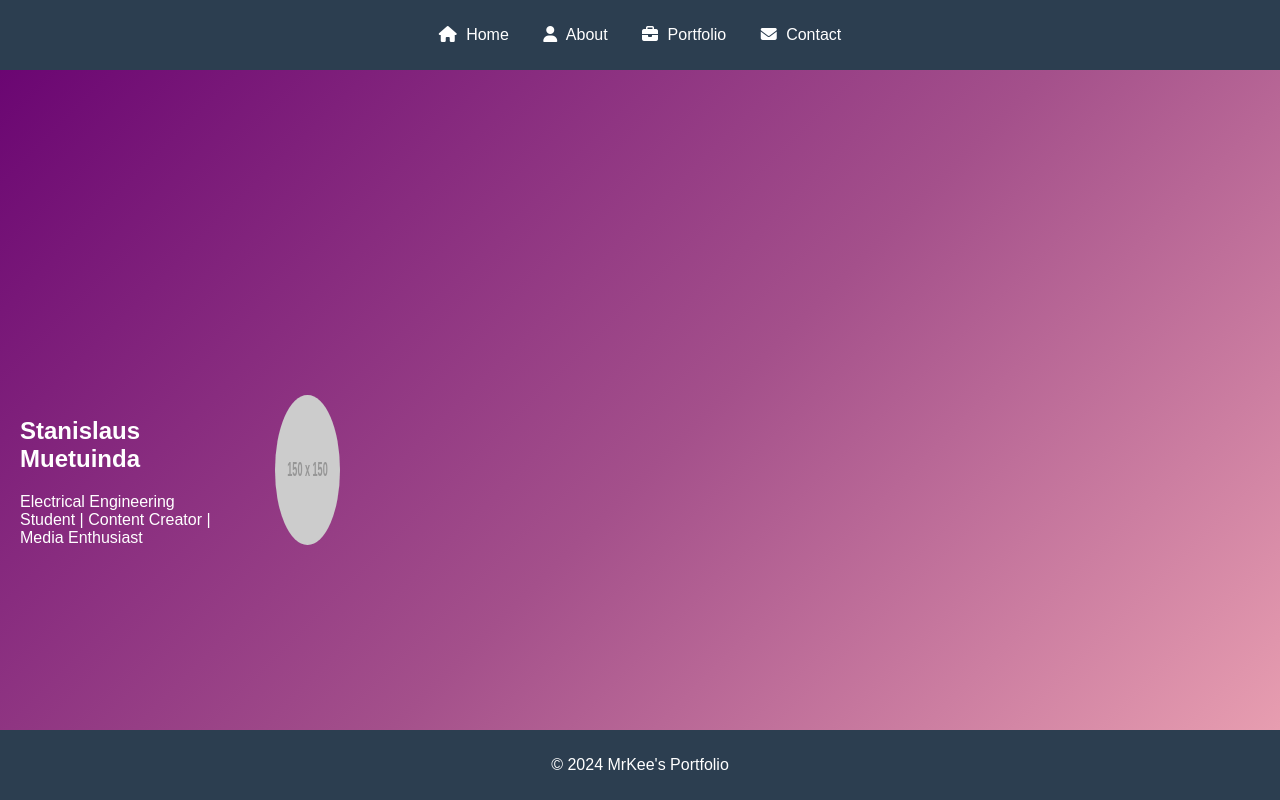
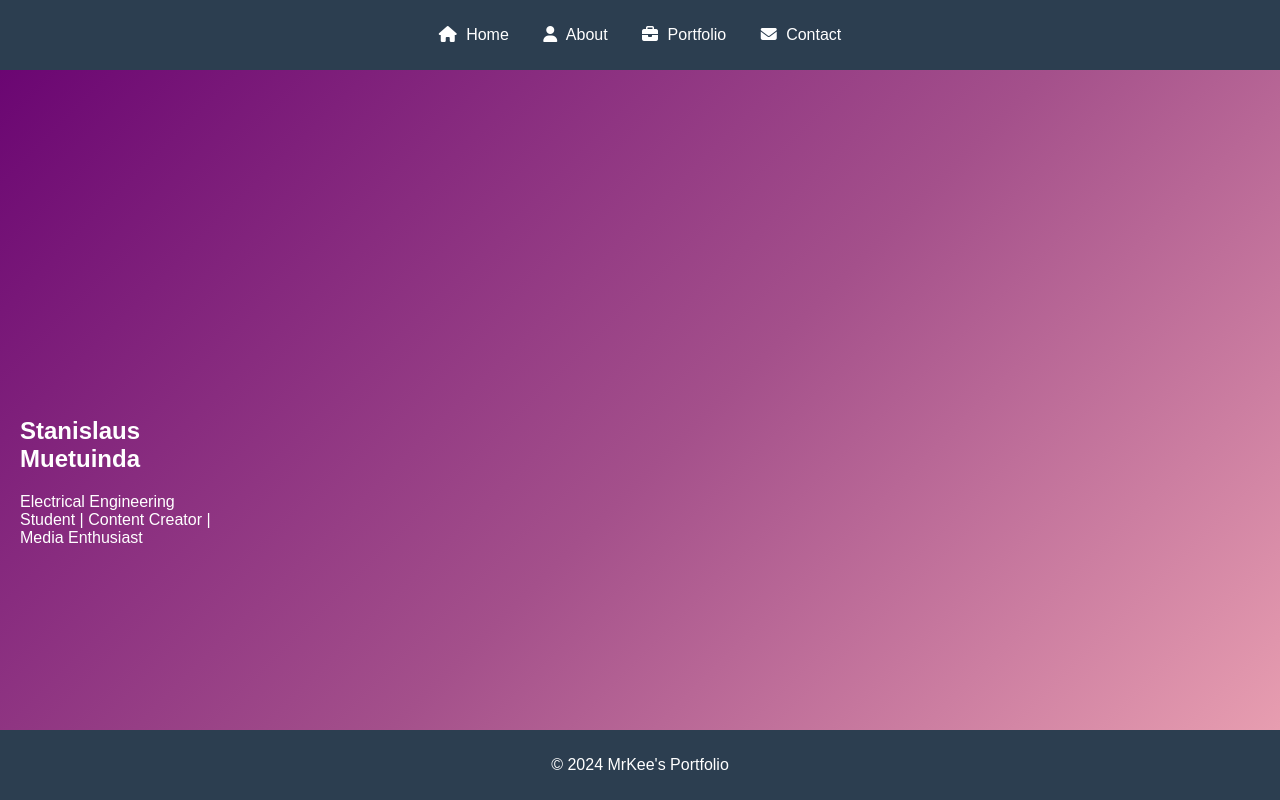
Before and after one commit to MrKee-Stanny/Portfolio, a plain HTML site: page index.html in a window 1280 px wide. Shown: the top 800 px of the page. Drawn offline with Linux system fonts and the light colour scheme; placeholder pictures from the web are drawn by us.

Commit message:
Update index.html

```diff
--- a/index.html
+++ b/index.html
@@ -27,7 +27,6 @@
                 <p>Electrical Engineering Student | Content Creator | Media Enthusiast</p>
             </div>
             <div class="profile-container">
-                <img src="https://via.placeholder.com/150" alt="Profile Picture" class="profile-pic">
             </div>
         </div>
     </section>
```
